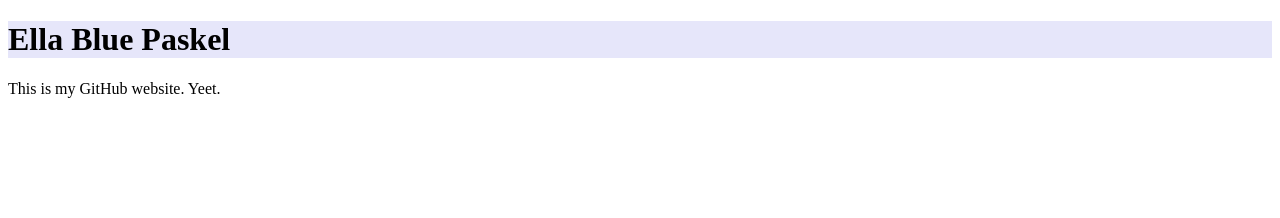
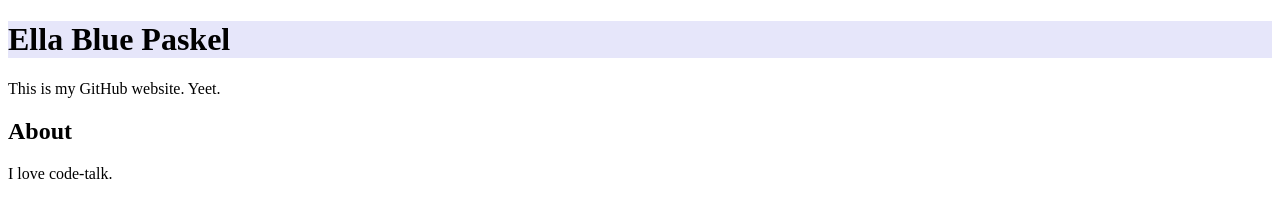
Before and after one commit to ellabluepaskel/website, a plain HTML site: page index.html in a window 1280 px wide. Drawn offline with Linux system fonts and the light colour scheme.

Commit message:
Added About Section
I added an about section with text.

```diff
--- a/index.html
+++ b/index.html
@@ -9,6 +9,9 @@
         <h1 style="background-color: lavender">Ella Blue Paskel</h1>
         <p>This is my GitHub website. Yeet.</p>
 
+        <h2>About</h2>
+        <p>I love code-talk.</p>
+
 
     </body>
 </html>
```
